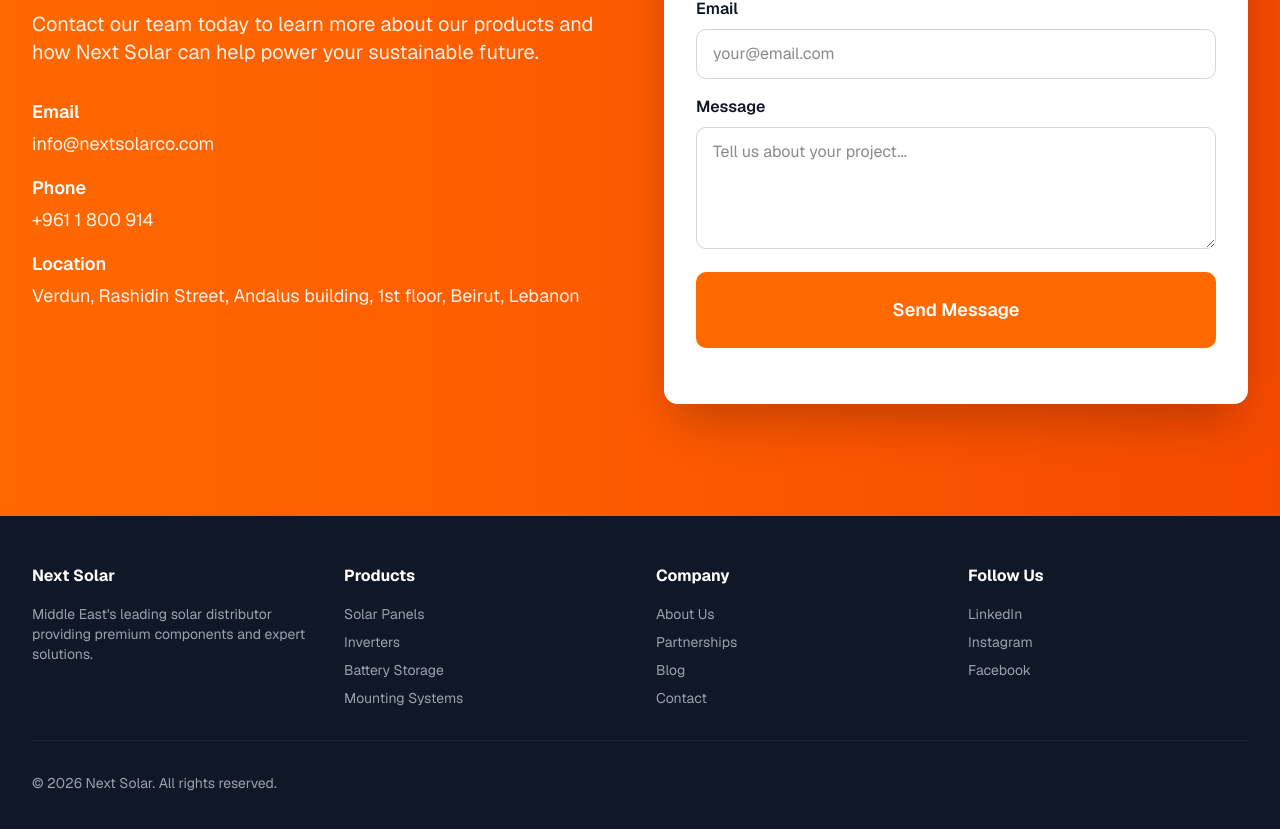
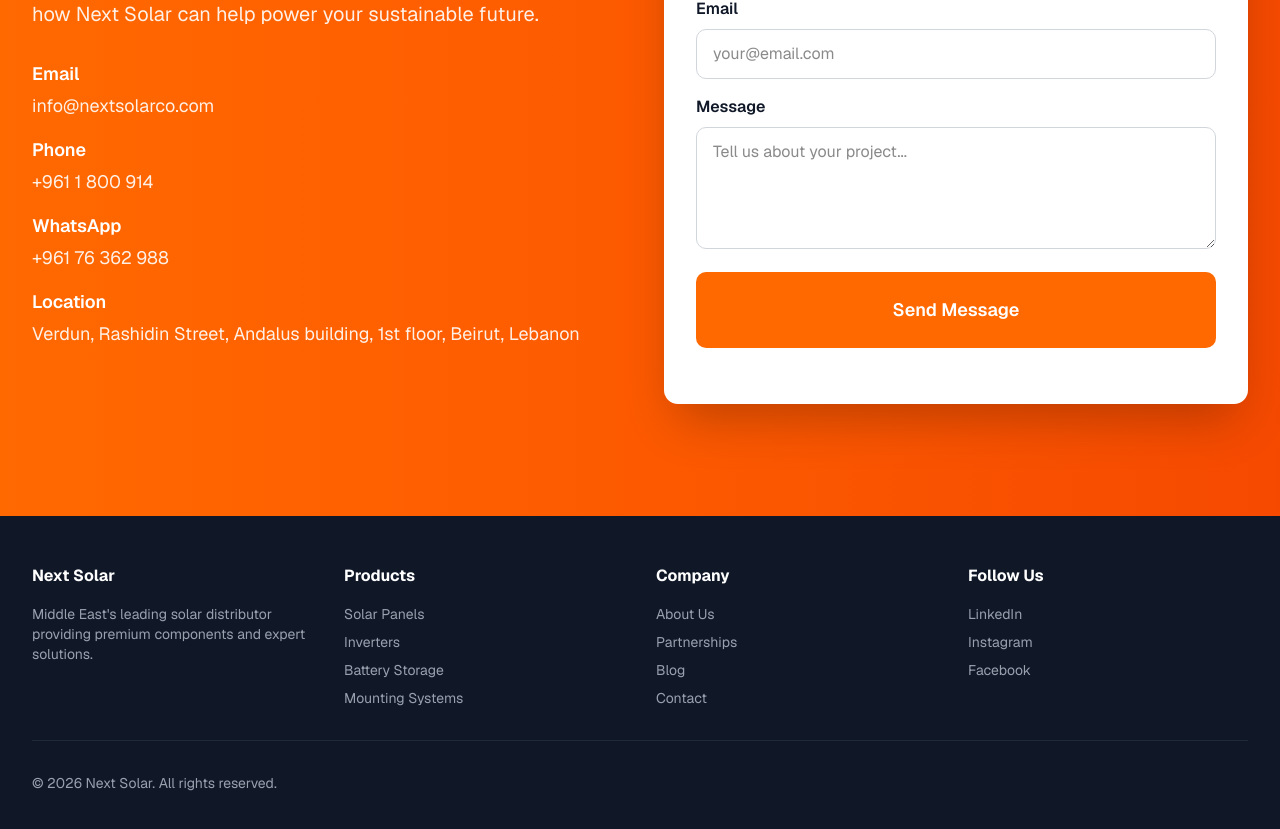
Before and after one commit to Angelakheireddine/v0-next-solar-website, a Next.js app: page / in a window 1280 px wide. Shown: the part 7773-8602 px from the top of the page. Built offline with nearby package versions, Linux system fonts and the light colour scheme.

Commit message:
add WhatsApp contact to contact section
Update contact details to include WhatsApp number below phone number.

```diff
--- a/app/page.tsx
+++ b/app/page.tsx
@@ -537,6 +537,10 @@ export default function Home() {
                   <p className="opacity-90">+961 1 800 914</p>
                 </div>
                 <div>
+                  <p className="font-semibold mb-1">WhatsApp</p>
+                  <p className="opacity-90">+961 76 362 988</p>
+                </div>
+                <div>
                   <p className="font-semibold mb-1">Location</p>
                   <p className="opacity-90">Verdun, Rashidin Street, Andalus building, 1st floor, Beirut, Lebanon</p>
                 </div>
```
